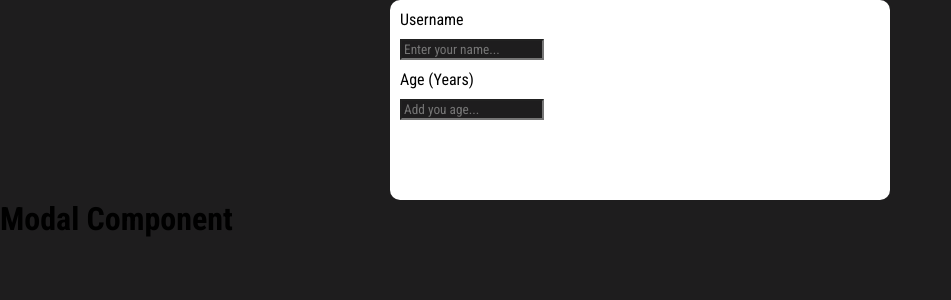
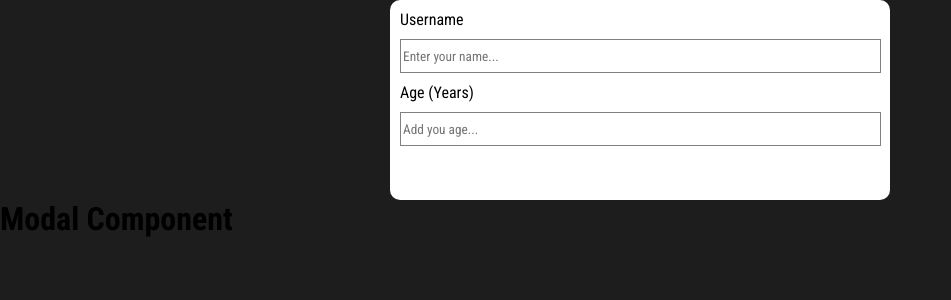
Before and after one commit to FilipiMachado/enter-data-reactjs, a React (Create React App) app: page / in a window 1280 px wide. Shown: the top 300 px of the page, without its empty margins (0-951 px from the left). Built offline with nearby package versions, Linux system fonts and the light colour scheme.

Commit message:
styling user form

```diff
--- a/src/components/DataInput/DataInput.css
+++ b/src/components/DataInput/DataInput.css
@@ -16,11 +16,16 @@
     display: flex;
     justify-content: left;
     background-color: #FFFFFF;
+
     margin: 10px;
 }
 
 .data-container__input {
     display: flex;
     justify-content: center;
+    border: 1px solid grey;
+    background-color: #FFFFFF;
+    width: 95%;
+    height: 30px;
     margin: 10px;
 }
```
